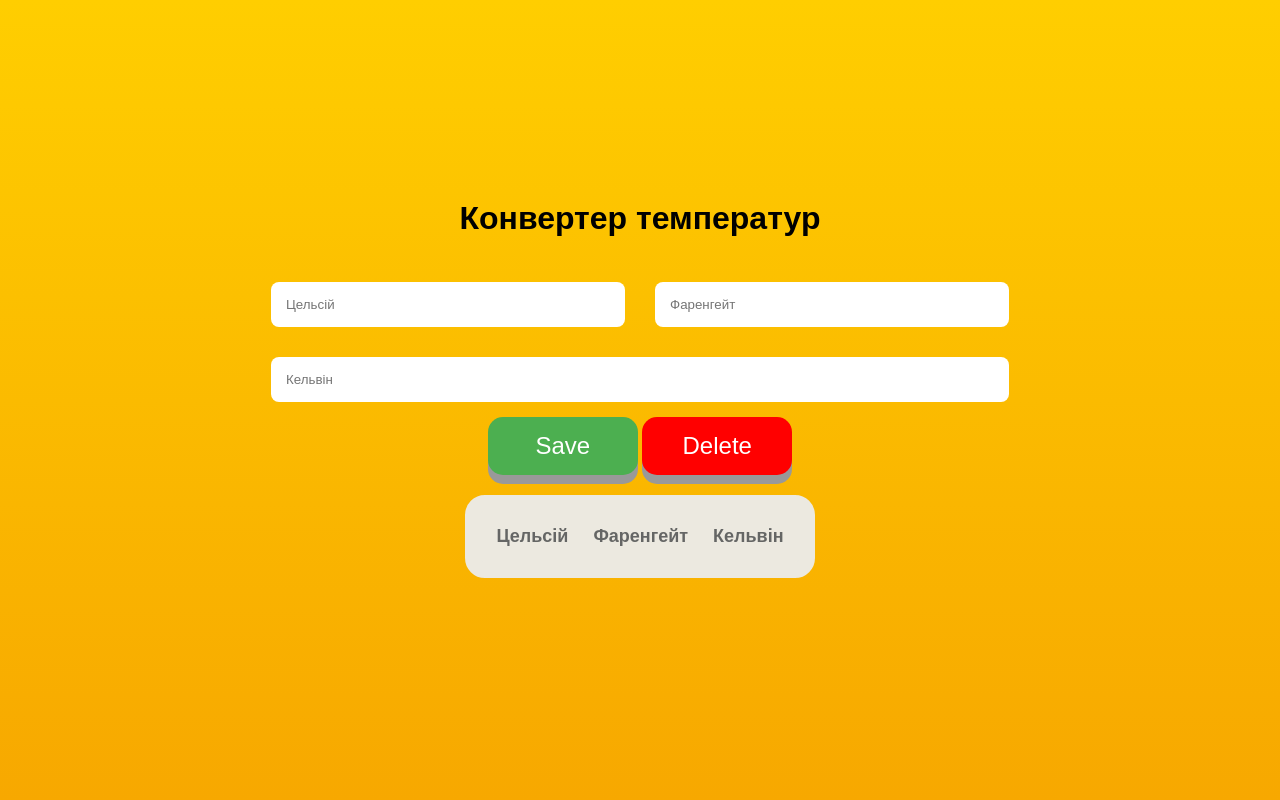
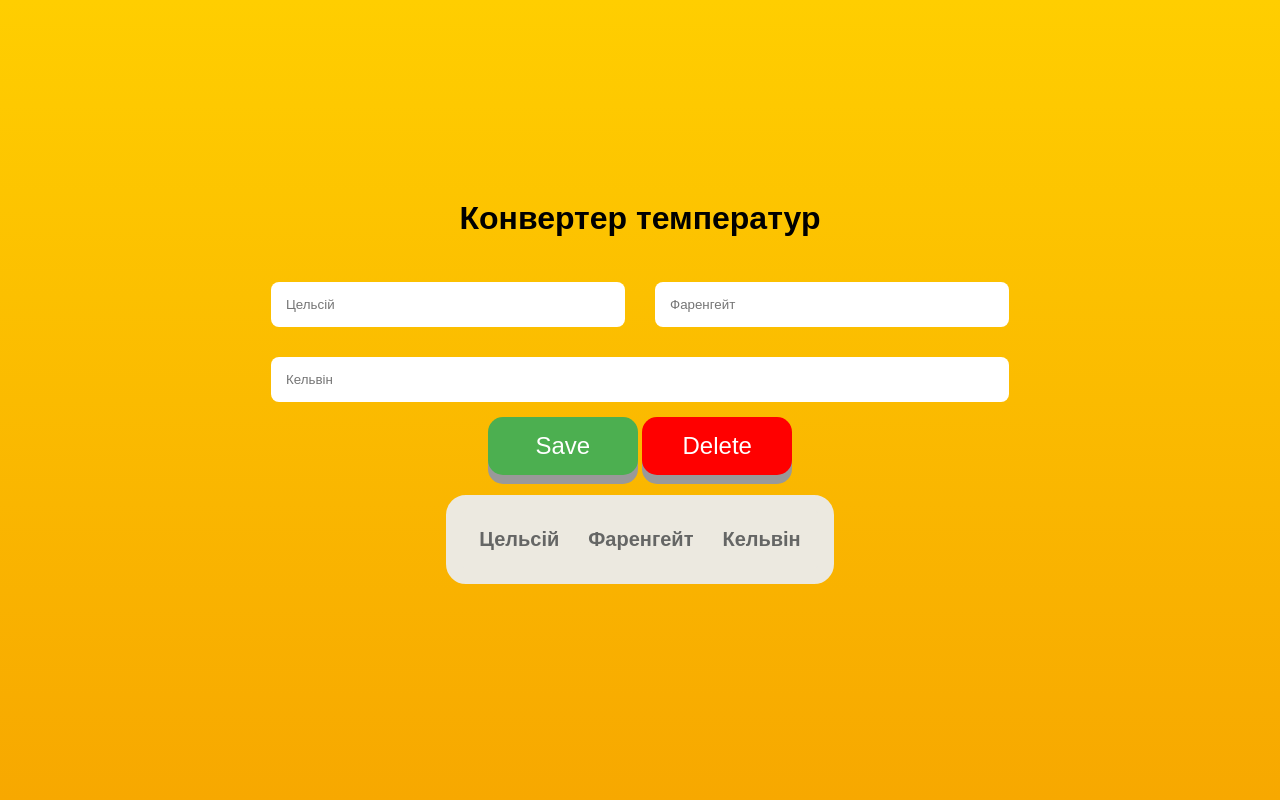
Before and after one commit to VadimHnatyuk28/front2, a PHP site: page /JSProjects/temperature-converter/index.html in a window 1280 px wide. Run offline with PHP 8.4, Linux system fonts and the light colour scheme; lists and menus that the app fills with data are empty.

Commit message:
final changes

```diff
--- a/JSProjects/temperature-converter/index.html
+++ b/JSProjects/temperature-converter/index.html
@@ -12,15 +12,18 @@
         <header>
             <h1>Конвертер температур</h1>
         </header>
+
         <section class="inputs">
             <input type="number" name="celcius" id="celcius" class="input" placeholder="Цельсій">
             <input type="number" name="fahrenheit" id="fahrenheit" class="input" placeholder="Фаренгейт">
             <input type="number" name="kelvin" id="kelvin" class="input" placeholder="Кельвін">
         </section>
+
         <div class="navigation">
             <input type="submit" value="Save" class="button">
             <input type="submit" value="Delete" class="button del">
         </div>
+
         <div class="result">
             <table>
                 <tr>
@@ -28,8 +31,6 @@
                     <th>Фаренгейт</th>
                     <th>Кельвін</th>
                   </tr>
-
-
             </table>
         </div>
     </main>
--- a/JSProjects/temperature-converter/main.css
+++ b/JSProjects/temperature-converter/main.css
@@ -100,8 +100,8 @@ table {
 }
 
 th {
-    font-size: 18px;
-    padding: 10px;
+    font-size: 20px;
+    padding: 12px;
 }
 
 td {
```
Also changed, not shown: JSProjects/temperature-converter/main.js (+0 -7 lines).
